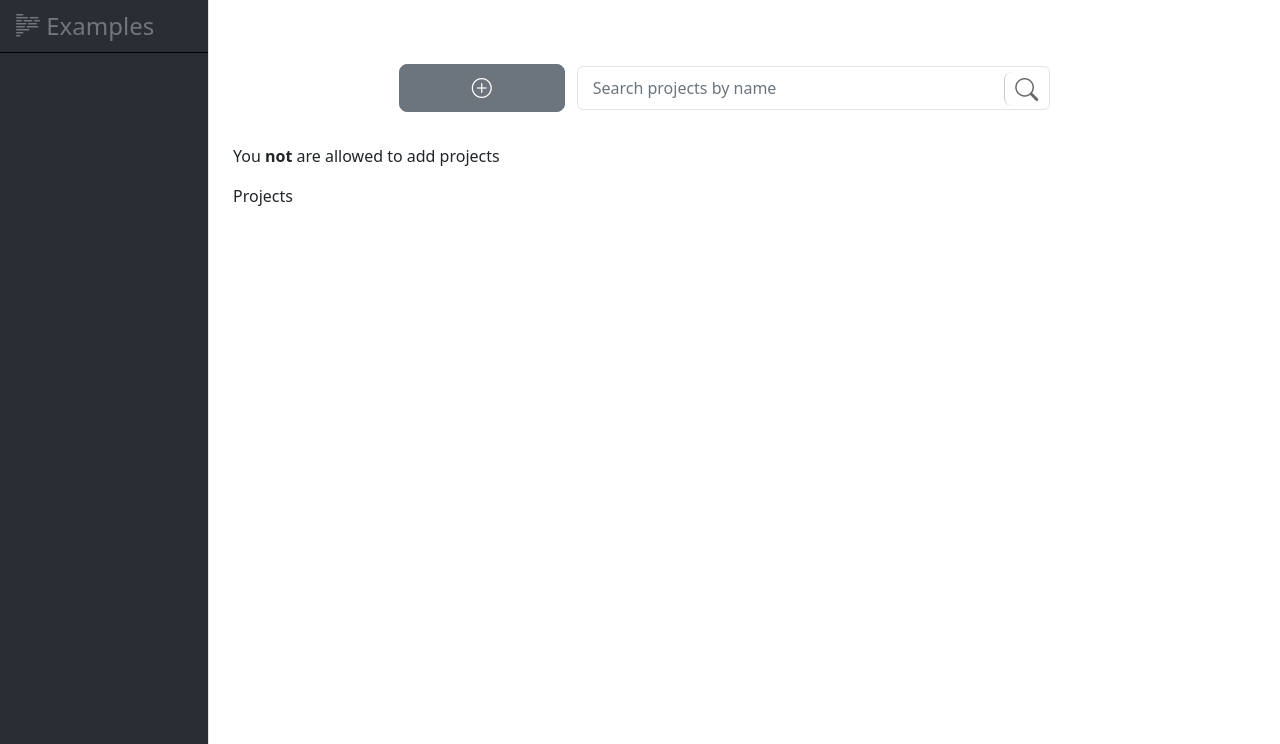
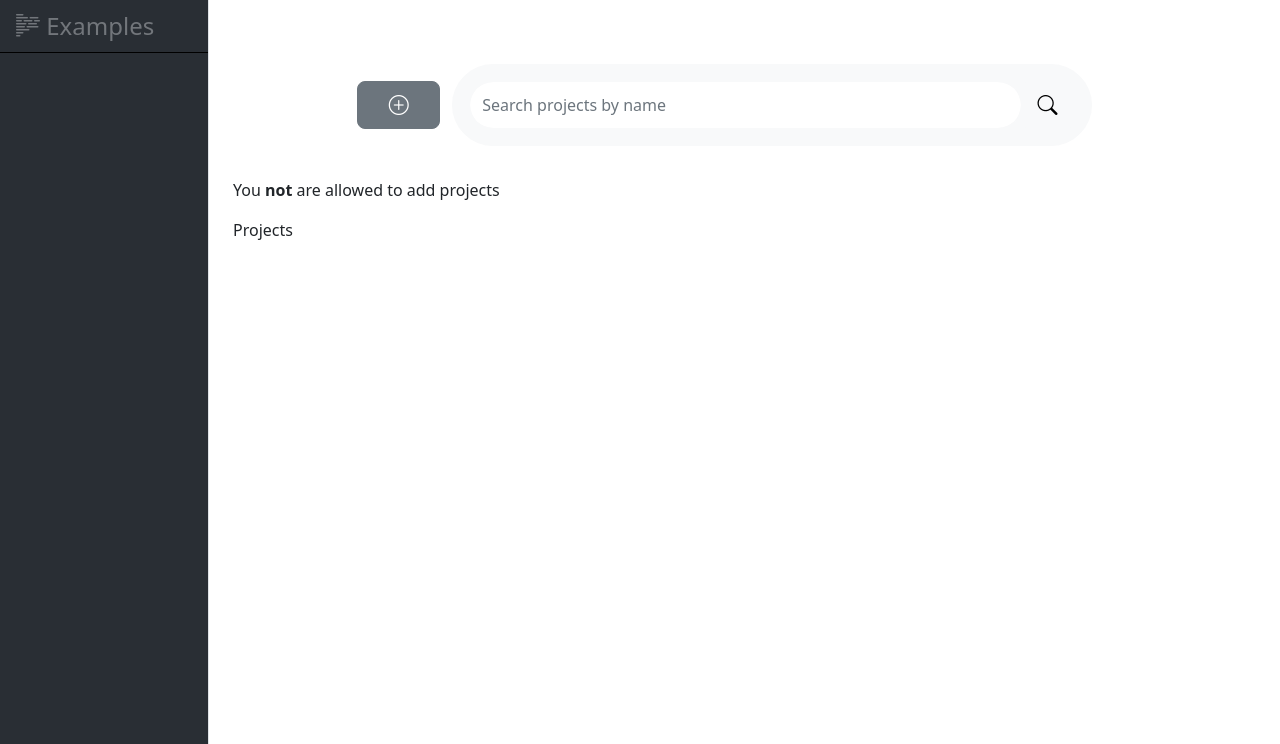
Before and after one commit to N5GEH/n5geh.tools.entirety, a Django app: template app/Entirety/projects/templates/projects/index.html in a window 1280 px wide. Shown: the part 56-800 px from the top of the page. Run offline with Django 4.2, Linux system fonts and the light colour scheme; the template is opened without the code that fills it, so the values that code supplies are empty; style sheets or scripts are compiled from the project's sources; some libraries are stand-ins or nearby versions.

Commit message:
refactor: style using boostrap classes instead of custom style

```diff
--- a/app/Entirety/projects/templates/projects/index.html
+++ b/app/Entirety/projects/templates/projects/index.html
@@ -4,10 +4,10 @@
 {% block title %}Projects{% endblock %}
 
 {% block content %}
-    <div class="container mt-5">
+     <div class="container mt-5">
         <div class="row">
             <div class="row height d-flex justify-content-center align-items-center">
-                <div class="col-md-2">
+                <div class="col-md-1">
                     <span class="input-group-btn">
                         <div class="row">
                             <a href="{% url 'projects:create' %}" class="btn btn-secondary btn-lg">
@@ -16,14 +16,14 @@
                         </div>
                     </span>
                 </div>
-                <div class="col-md-6">
+                <div class="col-md-8">
                     <form action="">
-                        <div id="custom-search-input">
-                            <div class="input-group col-md-12">
-                                <input name="search" type="text" class="form-control input-lg"
+                        <div class="p-3 border border-light rounded-pill bg-light">
+                            <div class="input-group col-md-12 border-0 shadow-none">
+                                <input name="search" type="text" class="form-control input-lg border-light rounded-pill"
                                        placeholder="Search projects by name"/>
                                 <span class="input-group-btn">
-                                <button class="btn btn-info btn-lg" type="submit" value="search">
+                                <button class="btn btn-info btn-lg bg-light border-light" type="submit" value="search">
                                     <i class="bi-search"></i>
                                 </button>
                                 </span>
--- a/app/Entirety/static/scss/style.scss
+++ b/app/Entirety/static/scss/style.scss
@@ -11,49 +11,6 @@
   background-color: #292e34;
 }
 
-// custom search bar
-#custom-search-input{
-    padding: 3px;
-    border: solid 1px #E4E4E4;
-    border-radius: 6px;
-    background-color: #fff;
-}
-
-#custom-search-input input{
-    border: 0;
-    box-shadow: none;
-}
-
-#custom-search-input button{
-    margin: 2px 0 0 0;
-    background: none;
-    box-shadow: none;
-    border: 0;
-    color: #666666;
-    padding: 0 8px 0 10px;
-    border-left: solid 1px #ccc;
-}
-
-#custom-search-input a{
-    margin: 2px 0 0 0;
-    background: none;
-    box-shadow: none;
-    border: 0;
-    color: #666666;
-    padding: 0 8px 0 10px;
-    border-left: solid 1px #ccc;
-}
-
-#custom-search-input button:hover{
-    border: 0;
-    box-shadow: none;
-    border-left: solid 1px #ccc;
-}
-
-#custom-search-input .bi-search{
-    font-size: 23px;
-}
-
 // card on hover
 .card:hover{
     transform:scale(1.05);
```
